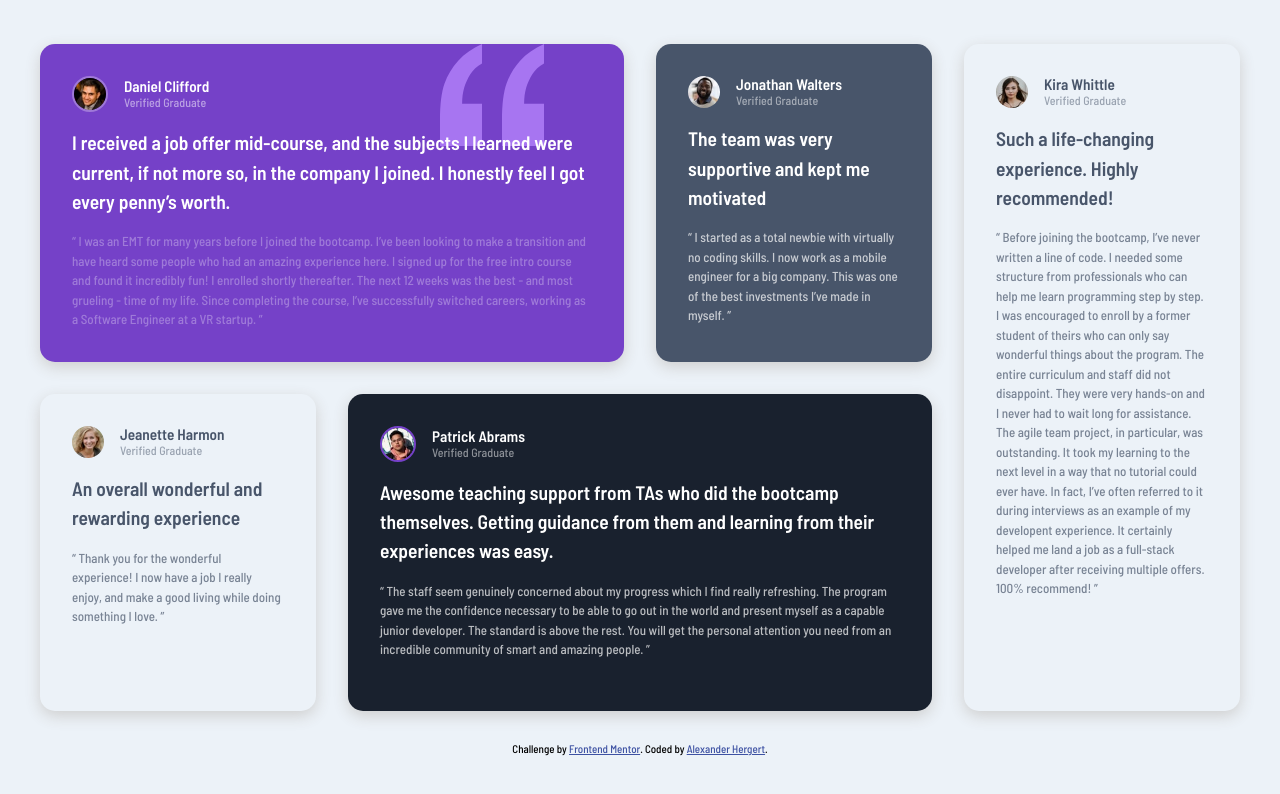
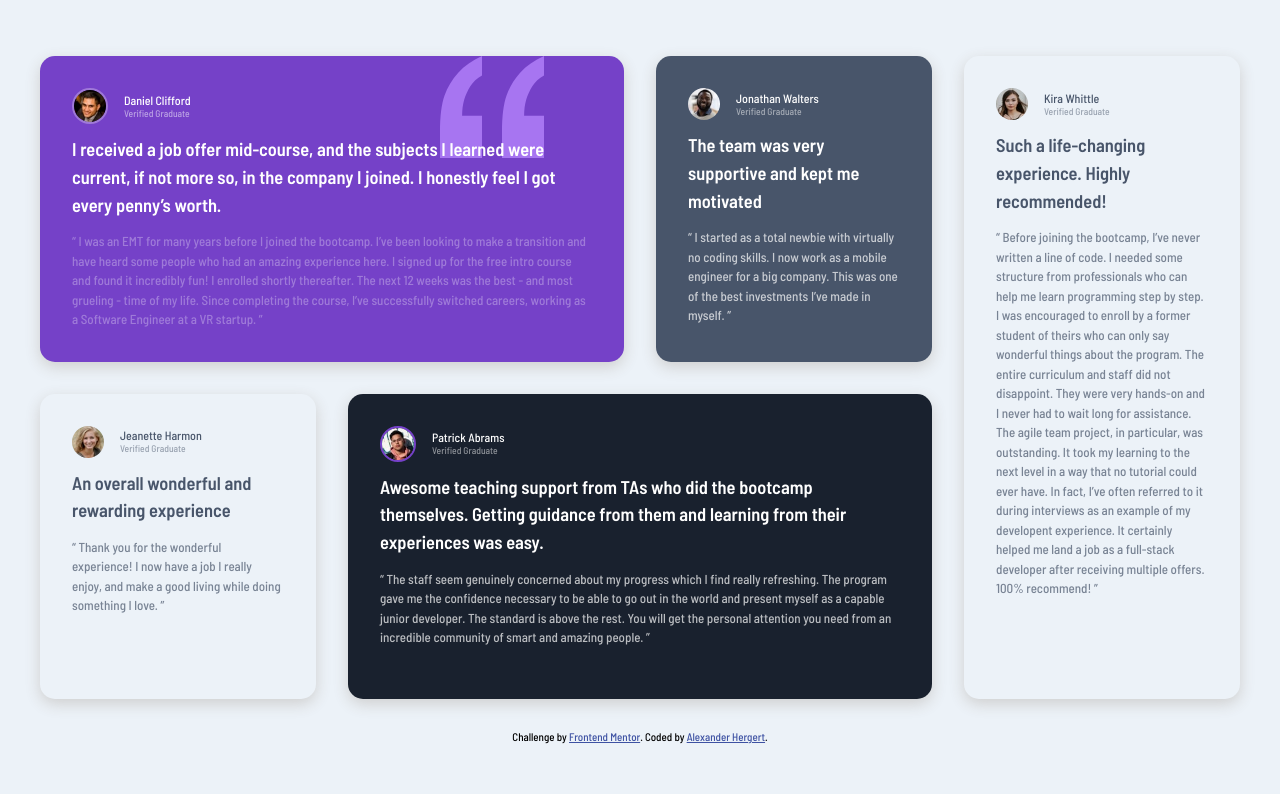
Before and after one commit to alexander-hergert/frontend-mentor-junior-challenges, a plain HTML site: page testimonials-grid-section-main/index.html in a window 1280 px wide. Drawn offline with Linux system fonts and the light colour scheme.

Commit message:
Fix accessebility issues and minor styling changes.

```diff
--- a/testimonials-grid-section-main/index.css
+++ b/testimonials-grid-section-main/index.css
@@ -101,18 +101,26 @@ img {
   border-radius: 50%;
 }
 
-h2 {
+h4 {
   line-height: 1.5;
+  font-size: 1.15rem;
+  margin-bottom: 0;
+  margin-top: 0.75rem;
 }
 
-h3,
-h4 {
-  margin: 0;
+h2 {
+  font-weight: 500;
 }
 
-h4 {
+h2,
+h3 {
+  margin: 0;
+  font-size: 0.75rem;
+}
+
+h3 {
   font-weight: 500;
-  font-size: 0.75rem;
+  font-size: 0.6rem;
   opacity: 50%;
 }
 
--- a/testimonials-grid-section-main/index.html
+++ b/testimonials-grid-section-main/index.html
@@ -14,21 +14,26 @@
     <title>Frontend Mentor | Testimonials Grid Section</title>
   </head>
   <body>
-    <h1 class="wdn-text-hidden">Quotes from people</h1>
+    <header>
+      <h1 class="wdn-text-hidden">Quotes from people</h1>
+    </header>
     <main>
       <section class="daniel">
         <article>
-          <img src="./images/image-daniel.jpg" alt="avatar of daniel clifford" />
+          <img
+            src="./images/image-daniel.jpg"
+            alt="avatar of daniel clifford"
+          />
           <div>
-            <h3>Daniel Clifford</h3>
-            <h4>Verified Graduate</h4>
+            <h2>Daniel Clifford</h2>
+            <h3>Verified Graduate</h3>
           </div>
         </article>
-        <h2>
+        <h4>
           I received a job offer mid-course, and the subjects I learned were
           current, if not more so, in the company I joined. I honestly feel I
           got every penny’s worth.
-        </h2>
+        </h4>
         <p>
           “ I was an EMT for many years before I joined the bootcamp. I’ve been
           looking to make a transition and have heard some people who had an
@@ -41,13 +46,16 @@
       </section>
       <section class="jonathan">
         <article>
-          <img src="./images/image-jonathan.jpg" alt="avatar of jonathan walters" />
+          <img
+            src="./images/image-jonathan.jpg"
+            alt="avatar of jonathan walters"
+          />
           <div>
-            <h3>Jonathan Walters</h3>
-            <h4>Verified Graduate</h4>
+            <h2>Jonathan Walters</h2>
+            <h3>Verified Graduate</h3>
           </div>
         </article>
-        <h2>The team was very supportive and kept me motivated</h2>
+        <h4>The team was very supportive and kept me motivated</h4>
         <p>
           “ I started as a total newbie with virtually no coding skills. I now
           work as a mobile engineer for a big company. This was one of the best
@@ -56,32 +64,37 @@
       </section>
       <section class="jeanette">
         <article>
-          <img src="./images/image-jeanette.jpg" alt="avatar of jeanette harmon" />
+          <img
+            src="./images/image-jeanette.jpg"
+            alt="avatar of jeanette harmon"
+          />
           <div>
-            <h3>Jeanette Harmon</h3>
-            <h4>Verified Graduate</h4>
+            <h2>Jeanette Harmon</h2>
+            <h3>Verified Graduate</h3>
           </div>
         </article>
-        <h2>
-          An overall wonderful and rewarding experience
-        </h2>
-        <p>“ Thank you for the
-          wonderful experience! I now have a job I really enjoy, and make a good
-          living while doing something I love. ”</p>
+        <h4>An overall wonderful and rewarding experience</h4>
+        <p>
+          “ Thank you for the wonderful experience! I now have a job I really
+          enjoy, and make a good living while doing something I love. ”
+        </p>
       </section>
       <section class="patrick">
         <article>
-          <img src="./images/image-patrick.jpg" alt="avatar of patrick abrams" />
+          <img
+            src="./images/image-patrick.jpg"
+            alt="avatar of patrick abrams"
+          />
           <div>
-            <h3>Patrick Abrams</h3>
-            <h4>Verified Graduate</h4>
+            <h2>Patrick Abrams</h2>
+            <h3>Verified Graduate</h3>
           </div>
         </article>
-        <h2>
+        <h4>
           Awesome teaching support from TAs who did the bootcamp themselves.
           Getting guidance from them and learning from their experiences was
           easy.
-        </h2>
+        </h4>
         <p>
           “ The staff seem genuinely concerned about my progress which I find
           really refreshing. The program gave me the confidence necessary to be
@@ -95,11 +108,11 @@
         <article>
           <img src="./images/image-kira.jpg" alt="avatar of kira whittle" />
           <div>
-            <h3>Kira Whittle</h3>
-            <h4>Verified Graduate</h4>
+            <h2>Kira Whittle</h2>
+            <h3>Verified Graduate</h3>
           </div>
         </article>
-        <h2>Such a life-changing experience. Highly recommended!</h2>
+        <h4>Such a life-changing experience. Highly recommended!</h4>
         <p>
           “ Before joining the bootcamp, I’ve never written a line of code. I
           needed some structure from professionals who can help me learn
```
Lines whose indentation alone changed are shown as unchanged.
